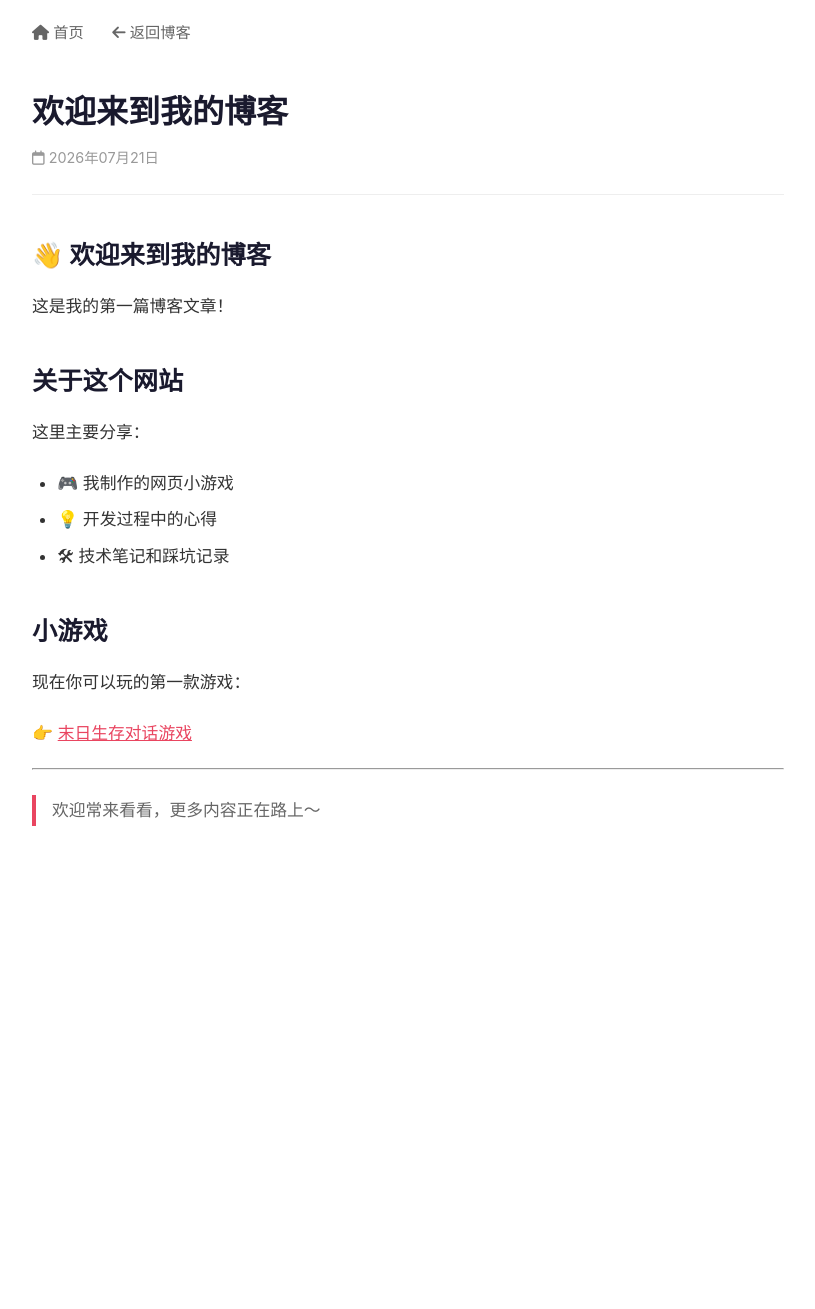
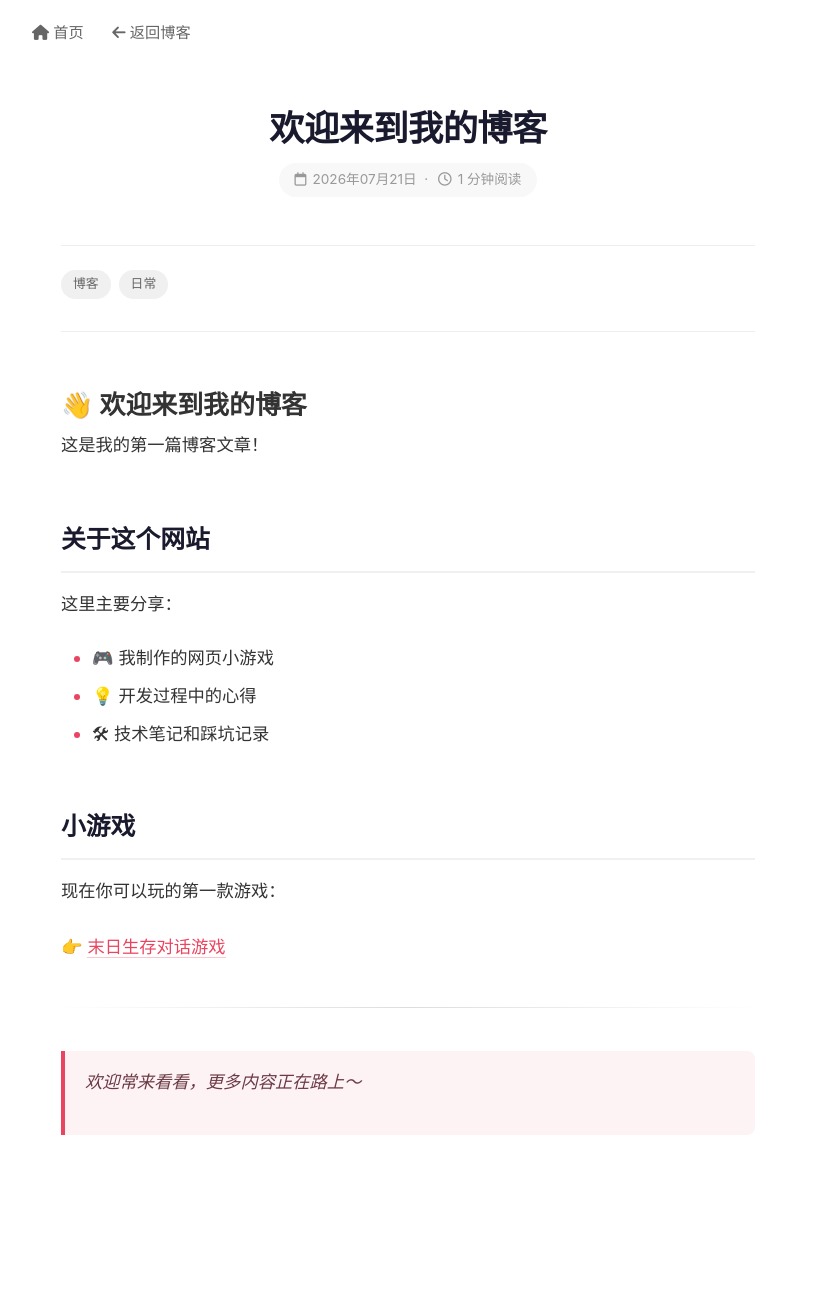
Before and after one commit to huangchen-2/htmlGame, a Jekyll site: the page built from _posts/2026-07-21-welcome-to-my-blog.md, in a window 1280 px wide. Shown: the whole page, without its empty margins (232-1047 px from the left). Built offline with Jekyll 4.4.1, drawn with Linux system fonts in a browser that asks for light colours; before the commit the page ends 900 px from its top, so only the background shows below that.

Commit message:
博客样式全面美化

```diff
--- a/_layouts/default.html
+++ b/_layouts/default.html
@@ -4,7 +4,7 @@
   <meta charset="UTF-8">
   <meta name="viewport" content="width=device-width, initial-scale=1.0">
   <title>{% if page.title %}{{ page.title }} - {{ site.title }}{% else %}{{ site.title }}{% endif %}</title>
-  <link rel="stylesheet" href="/assets/css/style.css?v=12">
+  <link rel="stylesheet" href="/assets/css/style.css?v=13">
   <link rel="stylesheet" href="https://cdnjs.cloudflare.com/ajax/libs/font-awesome/6.5.0/css/all.min.css">
 </head>
 <body>
--- a/_layouts/post.html
+++ b/_layouts/post.html
@@ -12,9 +12,31 @@ layout: default
     <h1>{{ page.title }}</h1>
     <time datetime="{{ page.date | date: '%Y-%m-%d' }}">
       <i class="far fa-calendar"></i> {{ page.date | date: "%Y年%m月%d日" }}
+      {% assign words = content | strip_html | number_of_words %}
+      {% if words > 0 %}&nbsp;·&nbsp; <i class="far fa-clock"></i> {{ words | divided_by: 300 | plus: 1 }} 分钟阅读{% endif %}
     </time>
+    {% if page.tags %}
+    <div class="post-tags">
+      {% for tag in page.tags %}<span class="post-tag">{{ tag }}</span>{% endfor %}
+    </div>
+    {% endif %}
   </header>
   <div class="post-content">
     {{ content }}
   </div>
 </article>
+
+<div class="post-nav">
+  {% if page.previous.url %}
+  <a class="prev" href="{{ page.previous.url | relative_url }}">
+    <span>← 上一篇</span>
+    {{ page.previous.title }}
+  </a>
+  {% endif %}
+  {% if page.next.url %}
+  <a class="next" href="{{ page.next.url | relative_url }}">
+    <span>下一篇 →</span>
+    {{ page.next.title }}
+  </a>
+  {% endif %}
+</div>
--- a/_posts/2026-07-21-welcome-to-my-blog.md
+++ b/_posts/2026-07-21-welcome-to-my-blog.md
@@ -3,6 +3,7 @@ layout: post
 title: 欢迎来到我的博客
 date: 2026-07-21
 description: 博客第一篇，介绍一下这个网站。
+tags: [博客, 日常]
 ---
 
 # 👋 欢迎来到我的博客
--- a/assets/css/style.css
+++ b/assets/css/style.css
@@ -272,65 +272,118 @@ body {
    博客列表页 - 卡片风格
    ======================================== */
 
-.blog-list {
+.blog-page {
   max-width: 800px;
   margin: 0 auto;
-  padding: 40px 24px;
+  padding: 0 24px 60px;
 }
 
-.blog-list h1 {
-  font-size: 2rem;
-  margin-bottom: 32px;
-  color: #1a1a2e;
+.blog-hero {
+  text-align: center;
+  padding: 60px 20px 40px;
 }
 
-.blog-list h1 i {
+.blog-hero h1 {
+  font-size: 2.2rem;
+  color: #1a1a2e;
+  margin-bottom: 8px;
+}
+
+.blog-hero h1 i {
   color: #e94560;
-  margin-right: 8px;
+  margin-right: 0;
+}
+
+.blog-subtitle {
+  font-size: 1rem;
+  color: #999;
 }
 
 .post-grid {
   display: grid;
-  gap: 20px;
+  gap: 16px;
 }
 
 .post-card {
   background: #fff;
-  border-radius: 12px;
-  padding: 24px 28px;
-  box-shadow: 0 2px 12px rgba(0, 0, 0, 0.06);
-  transition: transform 0.2s, box-shadow 0.2s;
-  border: 1px solid rgba(0, 0, 0, 0.06);
+  border-radius: 14px;
+  padding: 28px 30px;
+  box-shadow: 0 1px 8px rgba(0, 0, 0, 0.05);
+  transition: all 0.25s;
+  border: 1px solid rgba(0, 0, 0, 0.05);
   text-decoration: none;
   color: inherit;
-  display: block;
+  display: flex;
+  align-items: center;
+  gap: 16px;
 }
 
 .post-card:hover {
-  transform: translateY(-3px);
-  box-shadow: 0 8px 30px rgba(0, 0, 0, 0.1);
+  transform: translateY(-2px);
+  box-shadow: 0 8px 28px rgba(0, 0, 0, 0.1);
+  border-color: rgba(233, 69, 96, 0.2);
+}
+
+.post-card-body {
+  flex: 1;
+  min-width: 0;
 }
 
 .post-card h2 {
-  font-size: 1.25rem;
+  font-size: 1.2rem;
+  font-weight: 700;
   color: #1a1a2e;
-  margin-bottom: 8px;
+  margin-bottom: 6px;
+  line-height: 1.3;
 }
 
 .post-card .post-meta {
-  font-size: 0.85rem;
+  font-size: 0.8rem;
   color: #999;
   margin-bottom: 8px;
+  display: flex;
+  align-items: center;
+  gap: 10px;
+  flex-wrap: wrap;
 }
 
 .post-card .post-meta i {
-  margin-right: 4px;
+  margin-right: 3px;
 }
 
 .post-card p {
-  font-size: 0.95rem;
+  font-size: 0.92rem;
   color: #666;
   line-height: 1.5;
+  margin: 0;
+}
+
+.post-card-arrow {
+  font-size: 1.3rem;
+  color: #ccc;
+  transition: all 0.25s;
+  flex-shrink: 0;
+}
+
+.post-card:hover .post-card-arrow {
+  color: #e94560;
+  transform: translateX(3px);
+}
+
+/* 卡片标签 */
+.pct {
+  display: inline-block;
+  font-size: 0.7rem;
+  padding: 2px 8px;
+  border-radius: 10px;
+  background: #fef2f4;
+  color: #d6405a;
+}
+
+.post-card-tags {
+  display: flex;
+  gap: 4px;
+  flex-wrap: wrap;
 }
 
 /* ========================================
@@ -338,89 +391,206 @@ body {
    ======================================== */
 
 .blog-post {
-  max-width: 800px;
-  margin: 40px auto;
-  padding: 0 24px;
+  max-width: 750px;
+  margin: 0 auto;
+  padding: 60px 28px 80px;
 }
 
 .post-header {
-  margin-bottom: 32px;
-  padding-bottom: 24px;
+  text-align: center;
+  margin-bottom: 48px;
+  padding-bottom: 32px;
   border-bottom: 1px solid #eee;
 }
 
 .post-header h1 {
-  font-size: 2rem;
+  font-size: 2.2rem;
+  font-weight: 800;
   color: #1a1a2e;
-  margin-bottom: 8px;
+  margin-bottom: 12px;
+  line-height: 1.3;
+  letter-spacing: -0.5px;
 }
 
 .post-header time {
+  display: inline-flex;
+  align-items: center;
+  gap: 6px;
   color: #999;
-  font-size: 0.9rem;
+  font-size: 0.85rem;
+  background: #f8f8f8;
+  padding: 6px 16px;
+  border-radius: 20px;
 }
 
 .post-content {
-  font-size: 1.05rem;
-  line-height: 1.8;
+  font-size: 1.08rem;
+  line-height: 1.9;
+  color: #333;
 }
 
-.post-content h1, .post-content h2, .post-content h3 {
+.post-content > *:first-child { margin-top: 0; }
+
+.post-content h2 {
+  font-size: 1.55rem;
+  font-weight: 700;
   color: #1a1a2e;
-  margin-top: 1.5em;
-  margin-bottom: 0.5em;
+  margin: 2.2em 0 0.6em;
+  padding-bottom: 8px;
+  border-bottom: 2px solid #f0f0f0;
+}
+
+.post-content h3 {
+  font-size: 1.25rem;
+  font-weight: 600;
+  color: #333;
+  margin: 1.8em 0 0.5em;
 }
 
 .post-content p {
-  margin-bottom: 1.2em;
+  margin-bottom: 1.3em;
 }
 
 .post-content a {
   color: #e94560;
+  text-decoration: none;
+  border-bottom: 1px solid rgba(233,69,96,0.3);
+  transition: border-color 0.2s;
+}
+
+.post-content a:hover {
+  border-bottom-color: #e94560;
 }
 
 .post-content blockquote {
   border-left: 4px solid #e94560;
-  padding-left: 16px;
-  color: #666;
-  margin: 1.5em 0;
+  background: #fdf2f4;
+  padding: 16px 20px;
+  margin: 2em 0;
+  border-radius: 0 8px 8px 0;
+  color: #6b3a44;
+  font-style: italic;
+  line-height: 1.7;
 }
 
 .post-content img {
   max-width: 100%;
-  border-radius: 8px;
+  border-radius: 12px;
+  margin: 1.5em auto;
+  display: block;
+  box-shadow: 0 4px 16px rgba(0,0,0,0.08);
 }
 
 .post-content ul, .post-content ol {
-  margin-bottom: 1.2em;
-  padding-left: 1.5em;
+  margin: 1.2em 0;
+  padding-left: 1.8em;
 }
 
 .post-content li {
-  margin-bottom: 0.4em;
+  margin-bottom: 0.5em;
+  line-height: 1.7;
 }
 
-.post-content code {
-  background: #f4f4f4;
-  padding: 2px 6px;
-  border-radius: 4px;
-  font-size: 0.9em;
+.post-content li::marker {
+  color: #e94560;
 }
 
+.post-content strong {
+  color: #1a1a2e;
+}
+
+.post-content hr {
+  border: none;
+  height: 1px;
+  background: linear-gradient(90deg, transparent, #ddd, transparent);
+  margin: 2.5em 0;
+}
+
+/* 行内代码 */
+.post-content :not(pre) > code {
+  background: #fef2f4;
+  color: #d6405a;
+  padding: 3px 8px;
+  border-radius: 4px;
+  font-size: 0.88em;
+  font-weight: 500;
+}
+
+/* 代码块 */
 .post-content pre {
-  background: #1a1a2e;
-  color: #eee;
-  padding: 20px;
-  border-radius: 8px;
+  background: #1c1d26;
+  color: #e4e4e4;
+  padding: 24px;
+  border-radius: 12px;
   overflow-x: auto;
-  margin-bottom: 1.2em;
+  margin: 1.8em 0;
+  box-shadow: 0 4px 20px rgba(0,0,0,0.12);
+  line-height: 1.6;
+  font-size: 0.9em;
 }
 
 .post-content pre code {
   background: none;
   color: inherit;
   padding: 0;
+  border-radius: 0;
+  font-size: inherit;
 }
+
+/* 文章底部标签 */
+.post-tags {
+  margin-top: 48px;
+  padding-top: 24px;
+  border-top: 1px solid #eee;
+  display: flex;
+  gap: 8px;
+  flex-wrap: wrap;
+}
+
+.post-tag {
+  font-size: 0.8rem;
+  padding: 4px 12px;
+  border-radius: 20px;
+  background: #f0f0f0;
+  color: #666;
+  text-decoration: none;
+  transition: all 0.2s;
+}
+
+.post-tag:hover {
+  background: #e94560;
+  color: #fff;
+}
+
+/* 文章导航（上一篇/下一篇） */
+.post-nav {
+  max-width: 750px;
+  margin: 0 auto 60px;
+  padding: 0 28px;
+  display: flex;
+  justify-content: space-between;
+  gap: 16px;
+}
+
+.post-nav a {
+  flex: 1;
+  padding: 16px 20px;
+  background: #f8f8f8;
+  border-radius: 12px;
+  text-decoration: none;
+  color: #333;
+  transition: all 0.2s;
+  font-size: 0.9rem;
+}
+
+.post-nav a:hover {
+  background: #f0f0f0;
+  transform: translateY(-1px);
+}
+
+.post-nav .prev { text-align: left; }
+.post-nav .next { text-align: right; }
+.post-nav span { display: block; font-size: 0.7rem; color: #999; margin-bottom: 2px; }
 
 /* ========================================
    响应式
```
Also changed, not shown: blog.md (+17 -6 lines).
